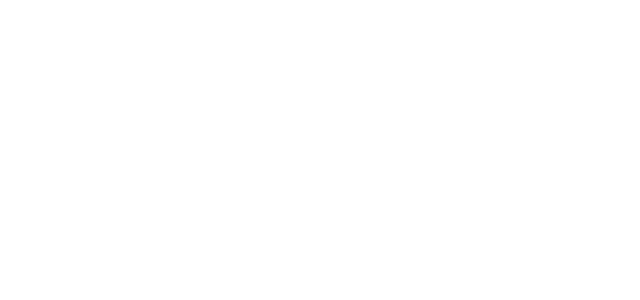
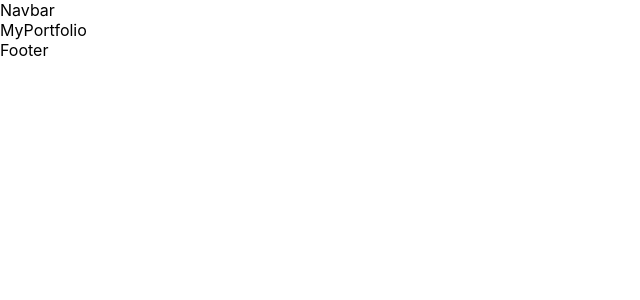
Before and after one commit to Akows/myPortfolio, a React (Create React App) app: page /myportfolio in a window 1280 px wide. Before the commit this address had no page. Shown: the top 300 px of the page, without its empty margins (0-640 px from the left). Built offline with nearby package versions, Linux system fonts and the light colour scheme.

Commit message:
Design: 구성된 컴포넌트 구조에 맞춰 approuter 구성을 완료, 동작을 확인함.

```diff
--- a/src/router/AppRouter.tsx
+++ b/src/router/AppRouter.tsx
@@ -1,14 +1,22 @@
 import React from 'react';
 import { BrowserRouter, Route, Routes } from 'react-router-dom';
+import Footer from '../components/Footer';
+import Navbar from '../components/Navbar';
 
 import Home from '../pages/Home';
+import IntroduceMyself from '../pages/IntroduceMyself';
+import MyPortfolio from '../pages/MyPortfolio';
 
 const AppRouter: React.FC = () => {
   return (
     <BrowserRouter>
+      <Navbar />
       <Routes>
-        <Route path="/" Component={Home} />
+        <Route path="/" element={<Home />} />
+        <Route path="/introducemyself" element={<IntroduceMyself />} />
+        <Route path="/myportfolio" element={<MyPortfolio />} />
       </Routes>
+      <Footer />
     </BrowserRouter>
   );
 };
```
